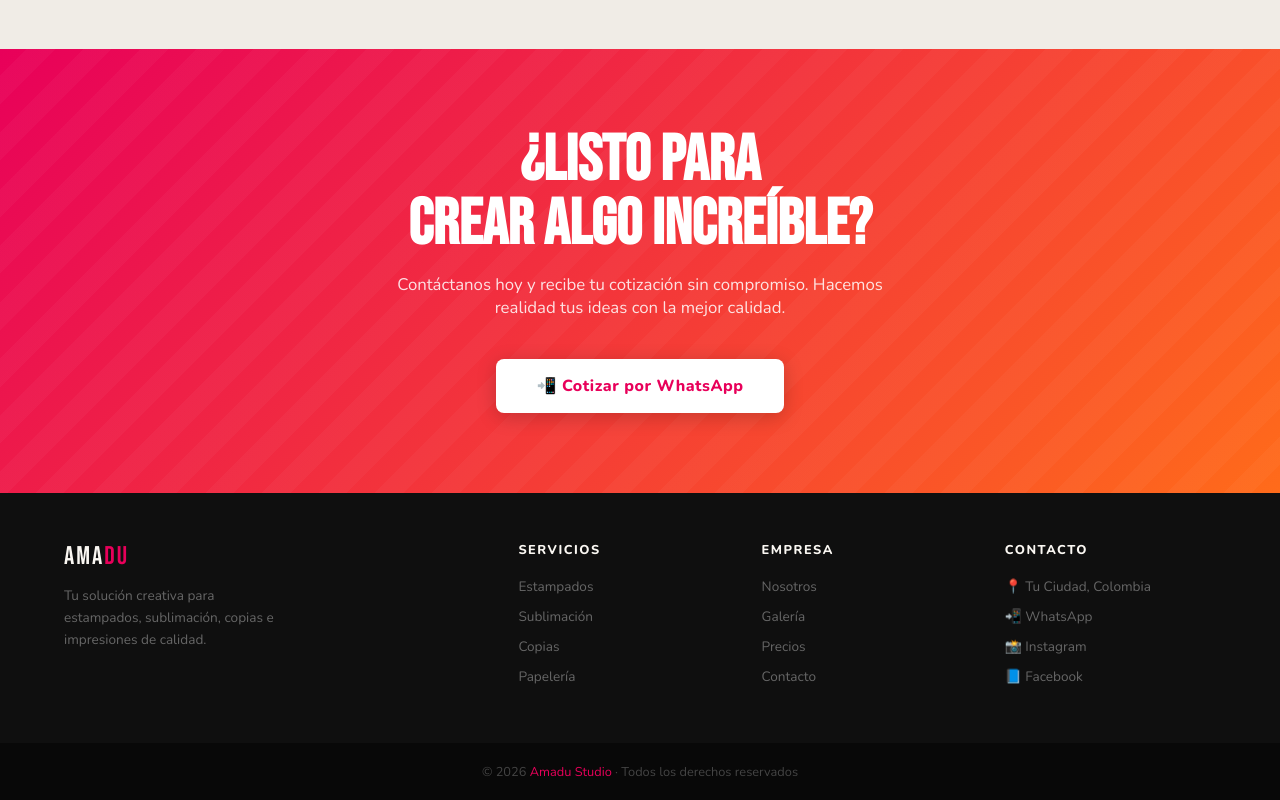
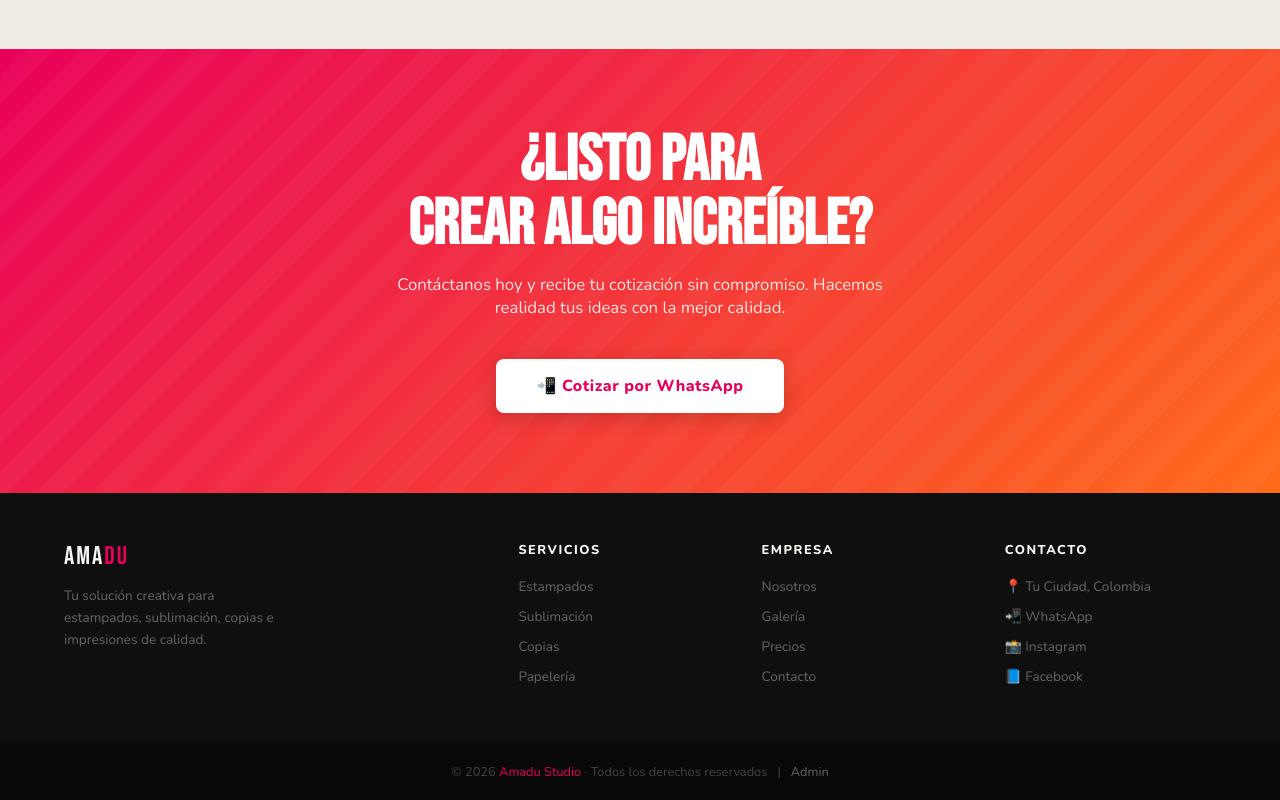
Before and after one commit to yeirisamaya02-beep/Negocio-de-estamapados-y-sublimacion-Amadu, a React (Vite) app: page / in a window 1280 px wide. Shown: the part 3035-3835 px from the top of the page. Built offline with nearby package versions, Linux system fonts and the light colour scheme; no server answers; the database is empty.

Commit message:
Add admin login link to footer

```diff
--- a/src/components/Footer.tsx
+++ b/src/components/Footer.tsx
@@ -38,6 +38,8 @@ const Footer: React.FC = () => {
       </footer>
       <div className="footer-bottom">
         © {new Date().getFullYear()} <span>Amadu Studio</span> · Todos los derechos reservados
+        <span style={{ margin: '0 10px', color: '#444' }}>|</span>
+        <a href="/admin" style={{ color: '#666', textDecoration: 'none', fontSize: '0.8rem' }}>Admin</a>
       </div>
     </>
   );
```
